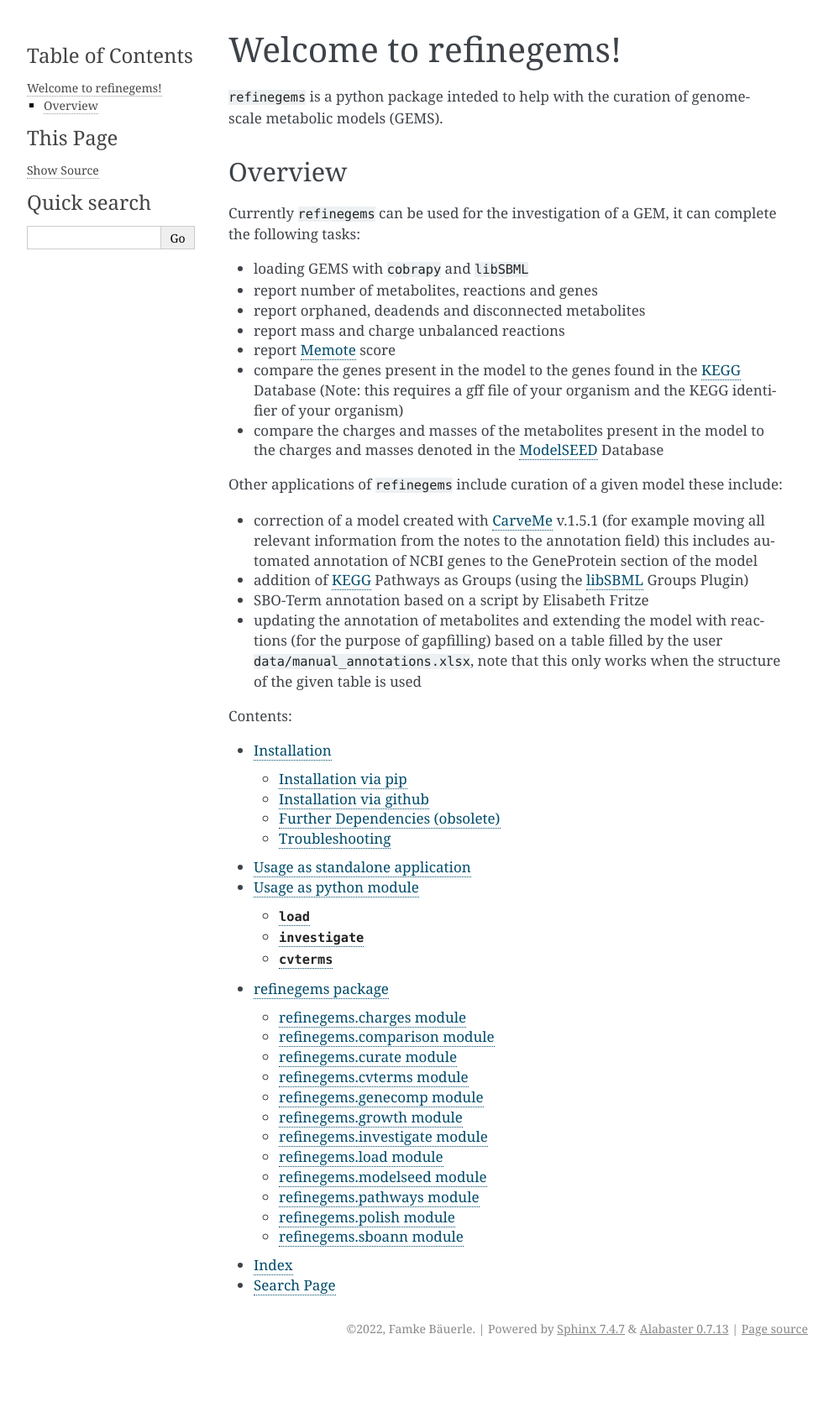
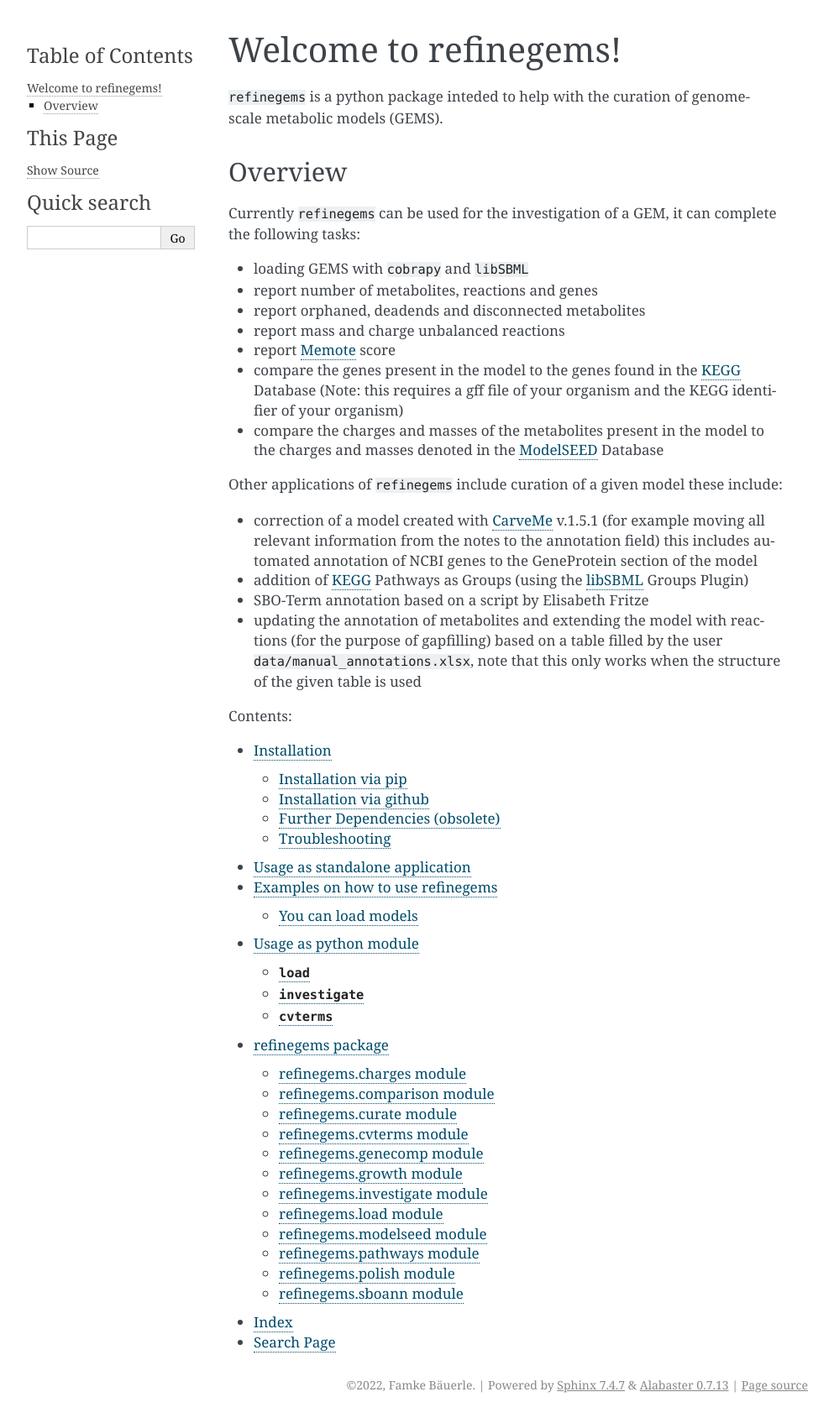
Before and after one commit to draeger-lab/refinegems, a Sphinx documentation site: the page built from docs/source/index.rst, in a window 1280 px wide. Shown: the whole page at 84% size, without its empty margins (148-1141 px from the left). Built offline with Sphinx 7.4.7, drawn with Linux system fonts in a browser that asks for light colours; before the commit the page ends 1622 px from its top, so only the background shows below that.

```diff
--- a/docs/source/conf.py
+++ b/docs/source/conf.py
@@ -32,6 +32,7 @@ release = '1.0'
 # ones.
 extensions = [
     'sphinx.ext.autodoc',
+    'nbsphinx',
 ]
 
 # Add any paths that contain templates here, relative to this directory.
--- a/docs/source/index.rst
+++ b/docs/source/index.rst
@@ -30,6 +30,7 @@ Other applications of ``refinegems`` include curation of a given model these inc
 
    installation
    application
+   examples
    usage
    modules
 
```
Also changed, not shown: docs/source/examples.ipynb (added).
